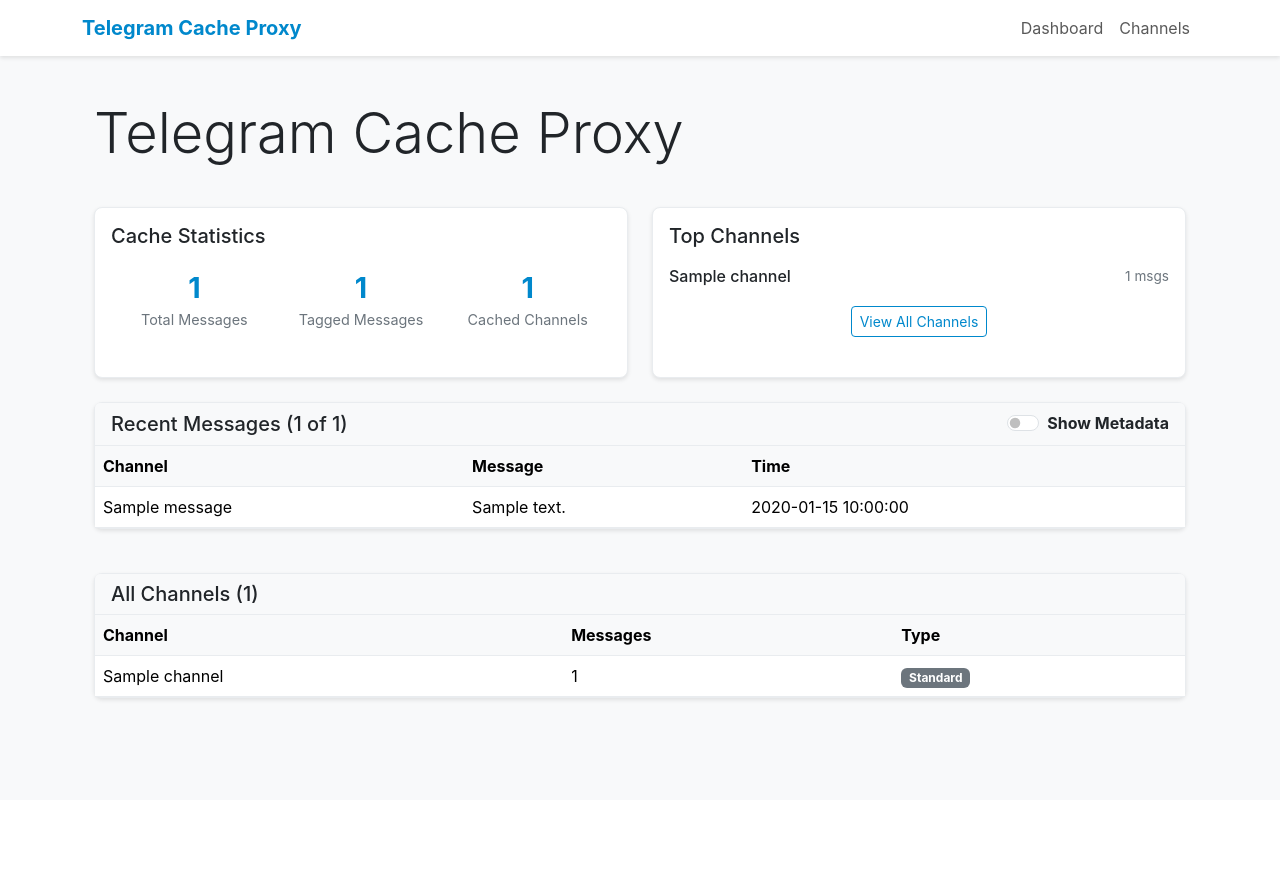
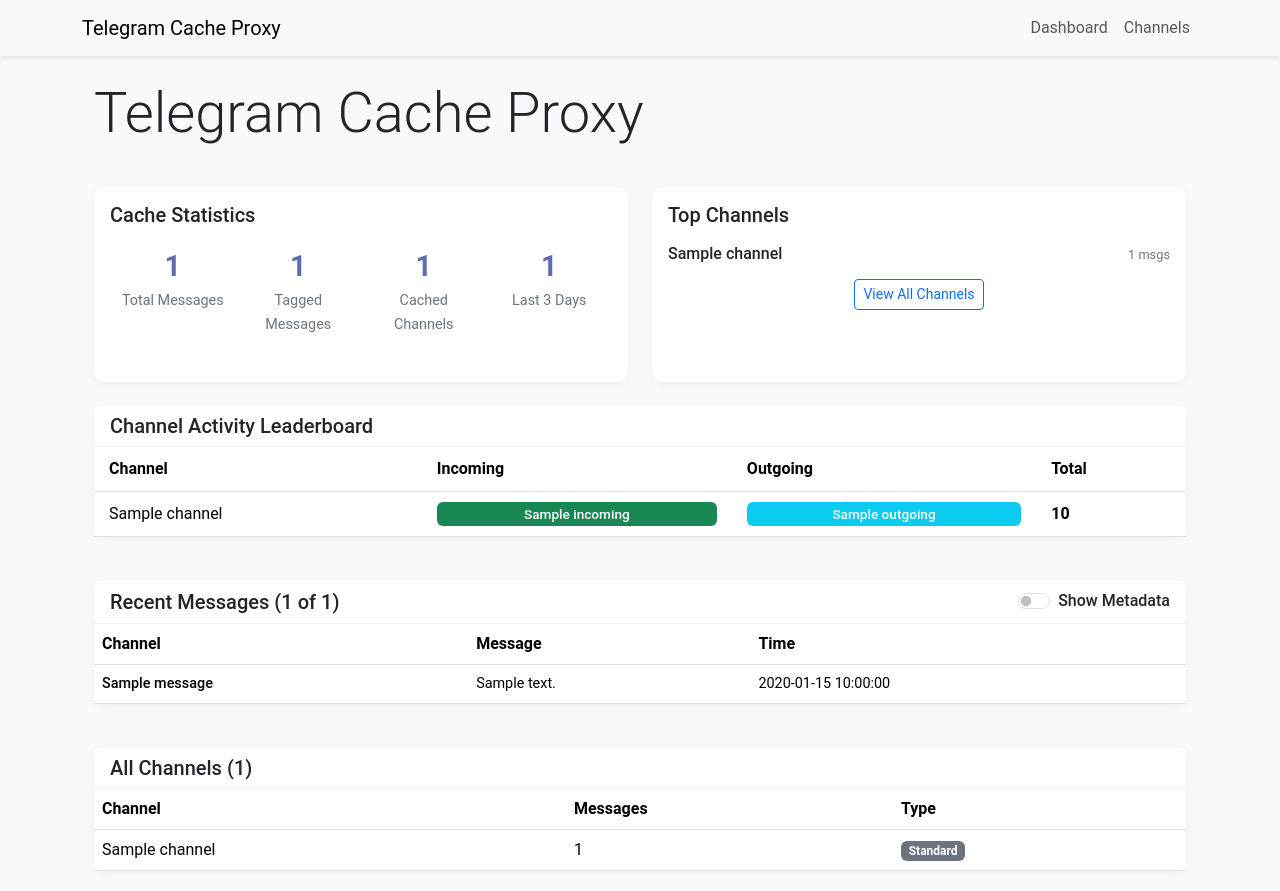
Before and after one commit to glushenkovIG/telegram-proxy-caching-client, a Flask app: template templates/index.html in a window 1280 px wide. Before the commit the page ends 702 px from the top, so only its background shows below. Run offline with Flask 3, Linux system fonts and the light colour scheme; tables that the repository leaves empty hold one stand-in row (values such as "Sample post"); the template is opened without the code that fills it: values that come from a table or form of the project are taken from there, most other values are stand-ins (such as "Sample title", 1, 10 or a date in 2020).

Commit message:
Assistant checkpoint: Added last 3 days stats and message leaderboard
Assistant generated file changes:
- main.py: Add last 3 days statistics and message leaderboard
- templates/index.html: Add 3-day stats and message leaderboard UI
- templates/base.html: Add styles for leaderboard and stats

---

User prompt:

add last 3 days statistics + leaderboard by incoming and outcoming messages

Replit-Commit-Author: Assistant
Replit-Commit-Session-Id: 7c94bae9-3124-4c95-af69-d4f0baf8897d

```diff
--- a/main.py
+++ b/main.py
@@ -21,6 +21,20 @@ def index():
         # Get TON dev message count
         ton_count = db.session.query(TelegramMessage).filter_by(is_ton_dev=True).count()
 
+        # Get last 3 days statistics
+        three_days_ago = datetime.utcnow() - timedelta(days=3)
+        last_3_days_count = db.session.query(TelegramMessage).filter(
+            TelegramMessage.timestamp >= three_days_ago
+        ).count()
+
+        # Get message leaderboard by incoming and outgoing messages
+        channel_activity = db.session.query(
+            TelegramMessage.channel_title,
+            db.func.count(TelegramMessage.id).filter(TelegramMessage.is_outgoing == False).label('incoming'),
+            db.func.count(TelegramMessage.id).filter(TelegramMessage.is_outgoing == True).label('outgoing'),
+            db.func.count(TelegramMessage.id).label('total')
+        ).group_by(TelegramMessage.channel_title).order_by(db.desc('total')).limit(10).all()
+
         # Get channel statistics
         channels = db.session.query(
             TelegramMessage.channel_title,
@@ -41,6 +55,8 @@ def index():
                           messages=messages,
                           all_count=all_count,
                           ton_count=ton_count,
+                          last_3_days_count=last_3_days_count,
+                          channel_activity=channel_activity,
                           channels=channels)
 
 @app.route('/status')
--- a/templates/base.html
+++ b/templates/base.html
@@ -1,4 +1,3 @@
-
 <!DOCTYPE html>
 <html lang="en">
 <head>
@@ -11,87 +10,80 @@
     <style>
       body {
         background-color: #f8f9fa;
-            color: #212529;
-            font-family: -apple-system, BlinkMacSystemFont, "Segoe UI", Roboto, Helvetica, Arial, sans-serif;
+        font-family: 'Roboto', sans-serif;
       }
       .navbar {
-            background-color: #ffffff;
-            box-shadow: 0 2px 4px rgba(0,0,0,0.1);
-        }
-        .navbar-brand {
-            font-weight: bold;
-            color: #0088cc;
-        }
-        .main-container {
-            padding-top: 20px;
-            padding-bottom: 40px;
+        box-shadow: 0 2px 4px rgba(0,0,0,.1);
       }
       .card {
-            background-color: #ffffff;
-            border-radius: 8px;
-            box-shadow: 0 2px 4px rgba(0,0,0,0.1);
+        border: none;
+        border-radius: 10px;
+        box-shadow: 0 2px 10px rgba(0,0,0,.05);
         margin-bottom: 20px;
-            border: 1px solid #e9ecef;
       }
       .card-header {
-            background-color: #f8f9fa;
-            border-bottom: 1px solid #e9ecef;
-            font-weight: bold;
-            color: #212529;
+        background-color: #fff;
+        border-bottom: 1px solid rgba(0,0,0,.05);
+        font-weight: 500;
       }
-        .card-body {
-            color: #212529;
-        }
-        .badge.bg-primary {
-            background-color: #0088cc !important;
-        }
-        .timestamp {
-            color: #6c757d;
-            font-size: 0.85rem;
-        }
-        .text-muted {
-            color: #6c757d !important;
-        }
-        h1, .display-4 {
-            color: #212529;
-        }
-        .lead {
-            color: #495057;
-        }
-
-        /* New styles for improved UI */
       .stat-card {
         height: 100%;
       }
       .stats-container {
         display: flex;
+        justify-content: space-between;
         flex-wrap: wrap;
-            justify-content: space-between;
       }
       .stat-item {
         text-align: center;
         padding: 10px;
-            flex: 1 0 30%;
+        flex: 1;
+        min-width: 100px;
       }
       .stat-value {
         display: block;
         font-size: 1.8rem;
-            font-weight: bold;
-            color: #0088cc;
+        font-weight: 700;
+        color: #5f6caf;
       }
       .stat-label {
-            display: block;
         font-size: 0.9rem;
         color: #6c757d;
       }
+      .message-table td {
+        vertical-align: middle;
+        font-size: 0.9rem;
+      }
+      .channel-cell {
+        max-width: 150px;
+      }
+      .channel-title {
+        white-space: nowrap;
+        overflow: hidden;
+        text-overflow: ellipsis;
+        display: block;
+        font-weight: 500;
+      }
+      .message-cell {
+        max-width: 400px;
+        overflow: hidden;
+        text-overflow: ellipsis;
+        white-space: nowrap;
+      }
+      .time-cell {
+        white-space: nowrap;
+        font-size: 0.8rem;
+        color: #6c757d;
+      }
       .top-channels {
-            margin-bottom: 10px;
+        margin-top: 10px;
       }
       .channel-item {
+        padding: 5px 0;
         display: flex;
         justify-content: space-between;
-            padding: 8px 0;
-            border-bottom: 1px solid #e9ecef;
+        align-items: center;
+        border-bottom: 1px solid rgba(0,0,0,.05);
       }
       .channel-item:last-child {
         border-bottom: none;
@@ -106,57 +98,43 @@
       .channel-stats {
         display: flex;
         align-items: center;
-            gap: 10px;
+        gap: 5px;
       }
       .message-count {
-            font-size: 0.85rem;
+        font-size: 0.8rem;
         color: #6c757d;
       }
-        .message-table, .channel-table {
+      .footer {
+        border-top: 1px solid rgba(0,0,0,.05);
+        padding: 15px 0;
+        color: #6c757d;
+        font-size: 0.9rem;
+      }
+      /* New styles for leaderboard */
+      .leaderboard-table th, .leaderboard-table td {
+        vertical-align: middle;
+        padding: 10px 15px;
+      }
+      .leaderboard-table .progress {
+        height: 24px;
+        background-color: #e9ecef;
+        border-radius: 6px;
         margin-bottom: 0;
       }
-        .message-table th, .channel-table th {
-            background-color: #f8f9fa;
-            border-color: #e9ecef;
+      .leaderboard-table .progress-bar {
+        display: flex;
+        align-items: center;
+        justify-content: center;
+        color: white;
+        font-weight: 500;
+        font-size: 0.85rem;
+        transition: width 0.6s ease;
       }
-        .message-table td, .channel-table td {
-            border-color: #e9ecef;
-            vertical-align: middle;
+      .leaderboard-table .progress-bar.bg-success {
+        background-color: #28a745;
       }
-        .channel-cell {
-            max-width: 200px;
-            white-space: nowrap;
-            overflow: hidden;
-            text-overflow: ellipsis;
-        }
-        .message-cell {
-            max-width: 500px;
-            overflow: hidden;
-            text-overflow: ellipsis;
-        }
-        .time-cell {
-            white-space: nowrap;
-        }
-        .metadata-column {
-            white-space: nowrap;
-        }
-        .form-check-input:checked {
-            background-color: #0088cc;
-            border-color: #0088cc;
-        }
-        .btn-outline-primary {
-            color: #0088cc;
-            border-color: #0088cc;
-        }
-        .btn-outline-primary:hover {
-            background-color: #0088cc;
-            color: white;
-        }
-        .table-hover tbody tr:hover {
-            background-color: #f1f8ff;
-        }
-        .bg-secondary {
-            background-color: #6c757d !important;
+      .leaderboard-table .progress-bar.bg-info {
+        background-color: #17a2b8;
       }
     </style>
 </head>
--- a/templates/index.html
+++ b/templates/index.html
@@ -28,6 +28,10 @@
               <span class="stat-value">{{ channels|length }}</span>
               <span class="stat-label">Cached Channels</span>
             </div>
+            <div class="stat-item">
+              <span class="stat-value">{{ last_3_days_count }}</span>
+              <span class="stat-label">Last 3 Days</span>
+            </div>
           </div>
         </div>
       </div>
@@ -51,6 +55,57 @@
           </div>
           <div class="text-center mt-2">
             <a href="#channel-list" class="btn btn-sm btn-outline-primary">View All Channels</a>
+          </div>
+        </div>
+      </div>
+    </div>
+  </div>
+
+  <!-- Message Activity Leaderboard -->
+  <div class="row mb-4">
+    <div class="col-12">
+      <div class="card">
+        <div class="card-header">
+          <h5 class="mb-0">Channel Activity Leaderboard</h5>
+        </div>
+        <div class="card-body p-0">
+          <div class="table-responsive">
+            <table class="table table-hover leaderboard-table mb-0">
+              <thead>
+                <tr>
+                  <th>Channel</th>
+                  <th>Incoming</th>
+                  <th>Outgoing</th>
+                  <th>Total</th>
+                </tr>
+              </thead>
+              <tbody>
+                {% for channel in channel_activity %}
+                <tr>
+                  <td>{{ channel.channel_title }}</td>
+                  <td>
+                    <div class="progress">
+                      <div class="progress-bar bg-success" role="progressbar"
+                           style="width: {{ (channel.incoming / channel.total * 100) if channel.total else 0 }}%"
+                           aria-valuenow="{{ channel.incoming }}" aria-valuemin="0" aria-valuemax="{{ channel.total }}">
+                        {{ channel.incoming }}
+                      </div>
+                    </div>
+                  </td>
+                  <td>
+                    <div class="progress">
+                      <div class="progress-bar bg-info" role="progressbar"
+                           style="width: {{ (channel.outgoing / channel.total * 100) if channel.total else 0 }}%"
+                           aria-valuenow="{{ channel.outgoing }}" aria-valuemin="0" aria-valuemax="{{ channel.total }}">
+                        {{ channel.outgoing }}
+                      </div>
+                    </div>
+                  </td>
+                  <td><strong>{{ channel.total }}</strong></td>
+                </tr>
+                {% endfor %}
+              </tbody>
+            </table>
           </div>
         </div>
       </div>
```
Lines whose indentation alone changed are shown as unchanged.
